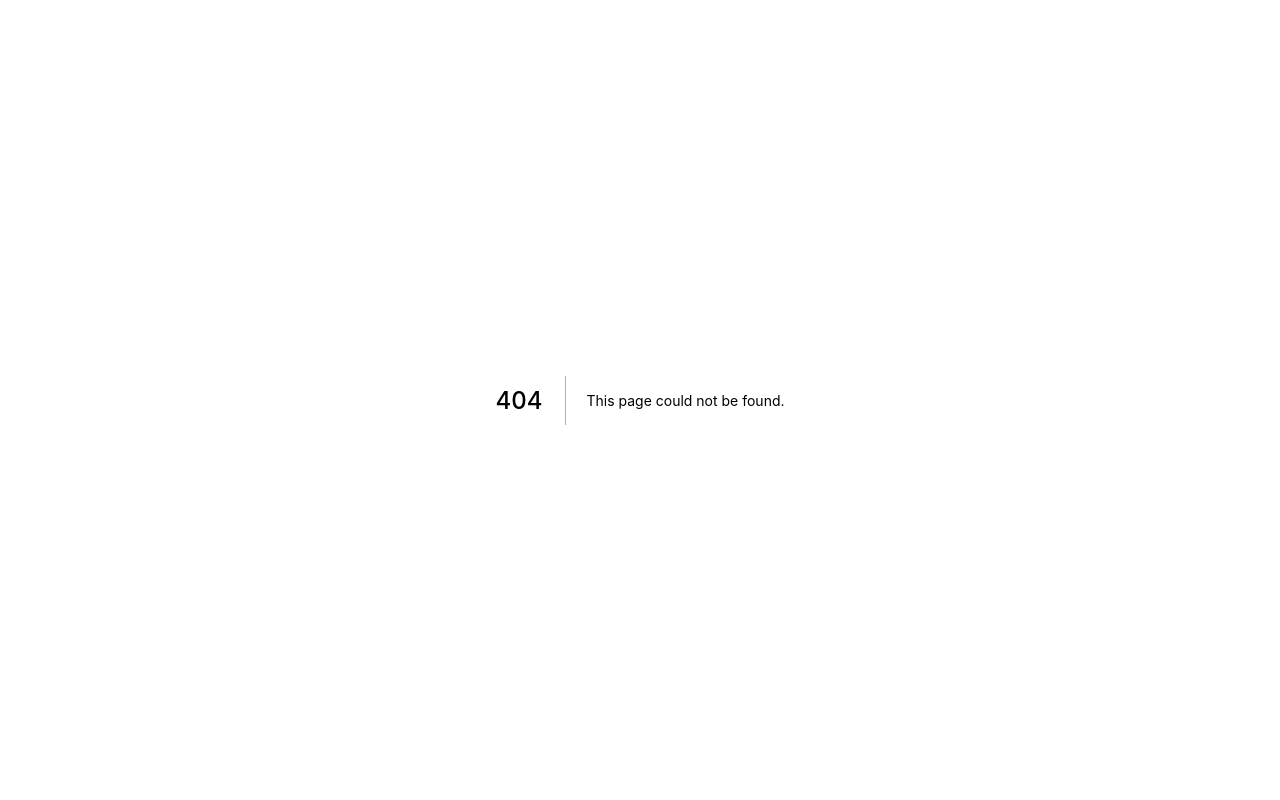
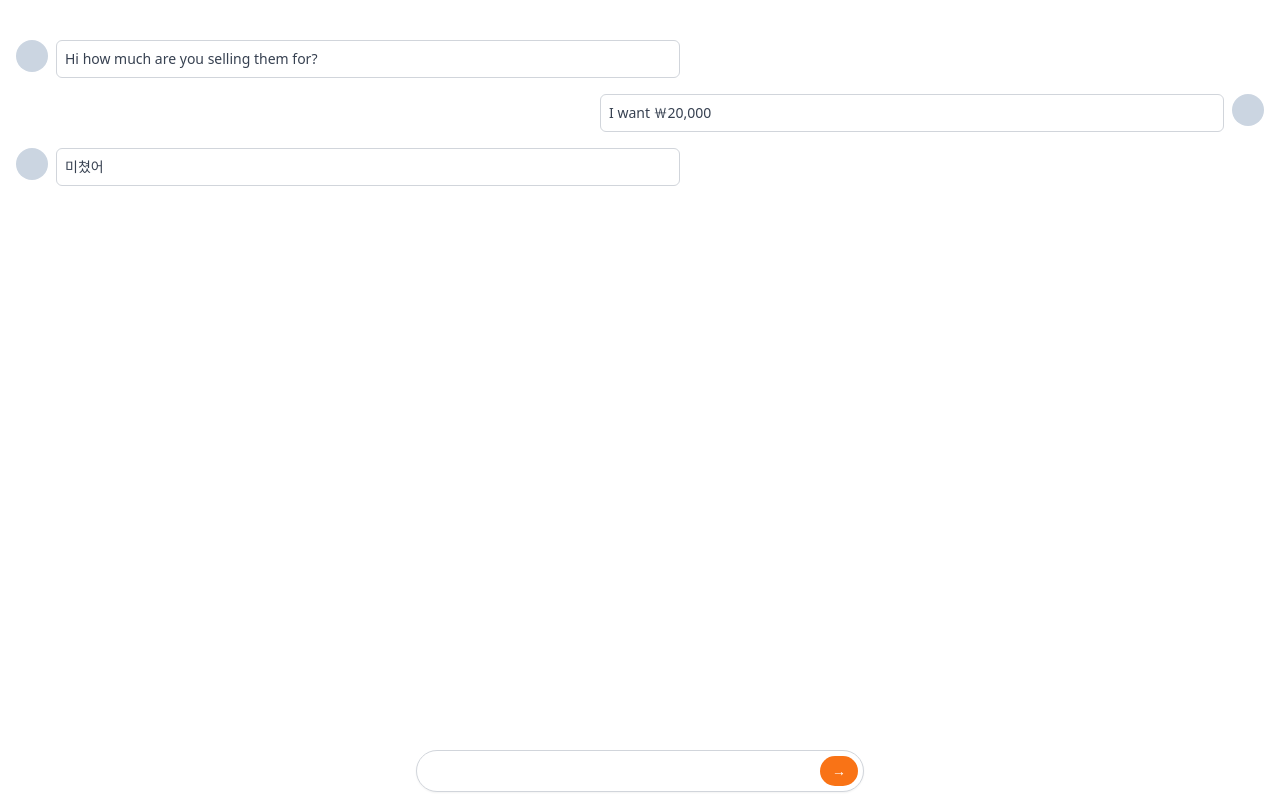
Before and after one commit to jha0402/c-market, a Next.js app: page /chats/1 in a window 1280 px wide. Before the commit this address had no page. Built offline with nearby package versions, Linux system fonts and the light colour scheme.

Commit message:
Add chat detail ui

```diff
--- /dev/null
+++ b/pages/chats/[id].tsx
@@ -0,0 +1,41 @@
+import type { NextPage } from 'next';
+
+const ChatDetail: NextPage = () => {
+    return (
+        <div className='py-10 px-4 space-y-4'>
+            <div className='flex items-start space-x-2'>
+                <div className='w-8 h-8 rounded-full bg-slate-300' />
+                <div className='w-1/2 text-sm text-gray-700 p-2 border border-gray-300 rounded-md'>
+                    <p>Hi how much are you selling them for?</p>
+                </div>
+            </div>
+            <div className='flex flex-row-reverse items-start space-x-2 space-x-reverse'>
+                <div className='w-8 h-8 rounded-full bg-slate-300' />
+                <div className='w-1/2 text-sm text-gray-700 p-2 border border-gray-300 rounded-md'>
+                    <p>I want ￦20,000</p>
+                </div>
+            </div>
+            <div className='flex items-start space-x-2'>
+                <div className='w-8 h-8 rounded-full bg-slate-300' />
+                <div className='w-1/2 text-sm text-gray-700 p-2 border border-gray-300 rounded-md'>
+                    <p>미쳤어</p>
+                </div>
+            </div>
+            <div className='fixed w-full mx-auto max-w-md bottom-2 inset-x-0'>
+                <div className='flex relative items-center'>
+                    <input
+                        type='text'
+                        className='shadow-sm rounded-full w-full border-gray-300 focus:ring-orange-500 focus:outline-none focus:border-orange-500 pr-12'
+                    />
+                    <div className='absolute inset-y-0 flex py-1.5 pr-1.5 right-0'>
+                        <button className='flex items-center bg-orange-500 rounded-full px-3 text-sm text-white hover:bg-orange-600 focus:ring-2 focus:ring-offset-2 focus:ring-orange-500'>
+                            &rarr;
+                        </button>
+                    </div>
+                </div>
+            </div>
+        </div>
+    );
+};
+
+export default ChatDetail;
--- /dev/null
+++ b/pages/chats/index.tsx
@@ -0,0 +1,19 @@
+import type { NextPage } from 'next';
+
+const Chats: NextPage = () => {
+    return (
+        <div className='py-10 divide-y-[1px] '>
+            {[1, 1, 1, 1, 1, 1, 1].map((_, i) => (
+                <div key={i} className='flex px-4 cursor-pointer py-3 items-center space-x-3'>
+                    <div className='w-12 h-12 rounded-full bg-slate-300' />
+                    <div>
+                        <p className='text-gray-700'>Steve Jebs</p>
+                        <p className='text-sm  text-gray-500'>See you tomorrow in the corner at 2pm!</p>
+                    </div>
+                </div>
+            ))}
+        </div>
+    );
+};
+
+export default Chats;
```
Also changed, not shown: pages/chats.tsx (deleted).
